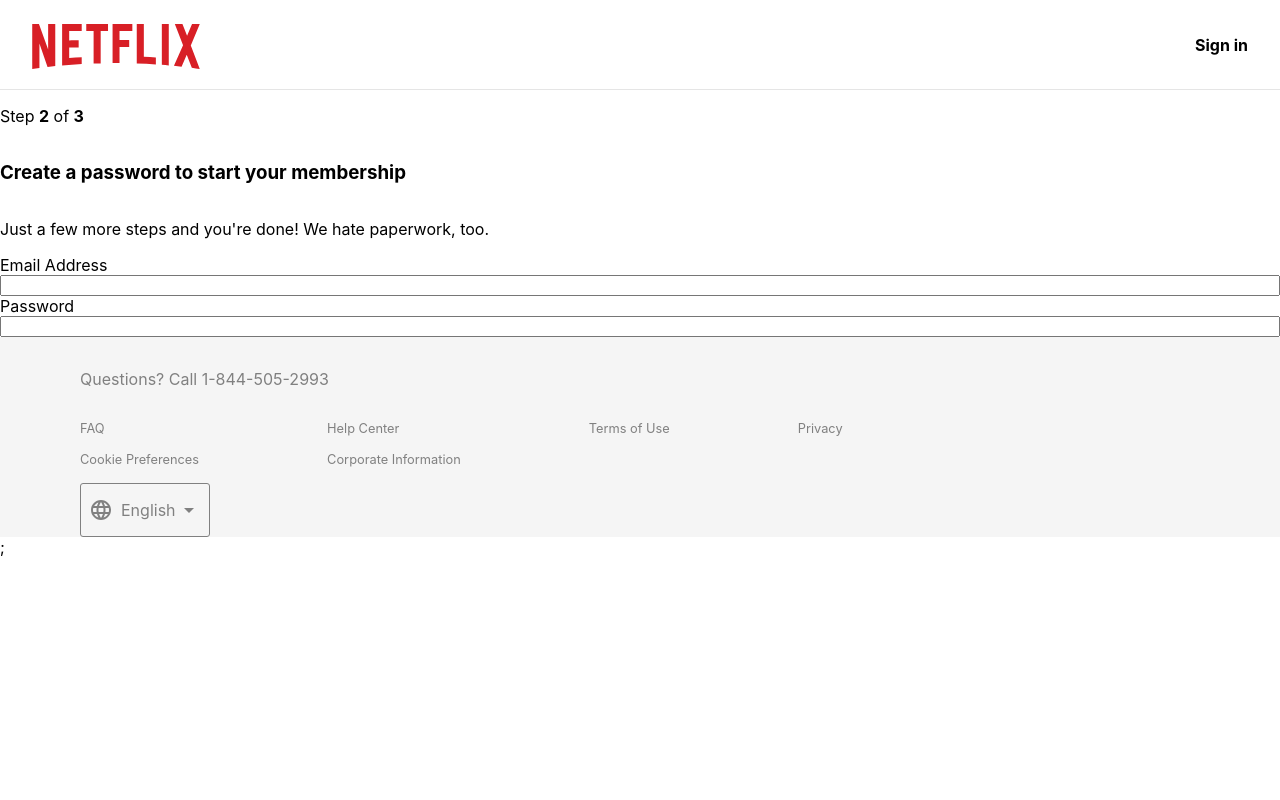
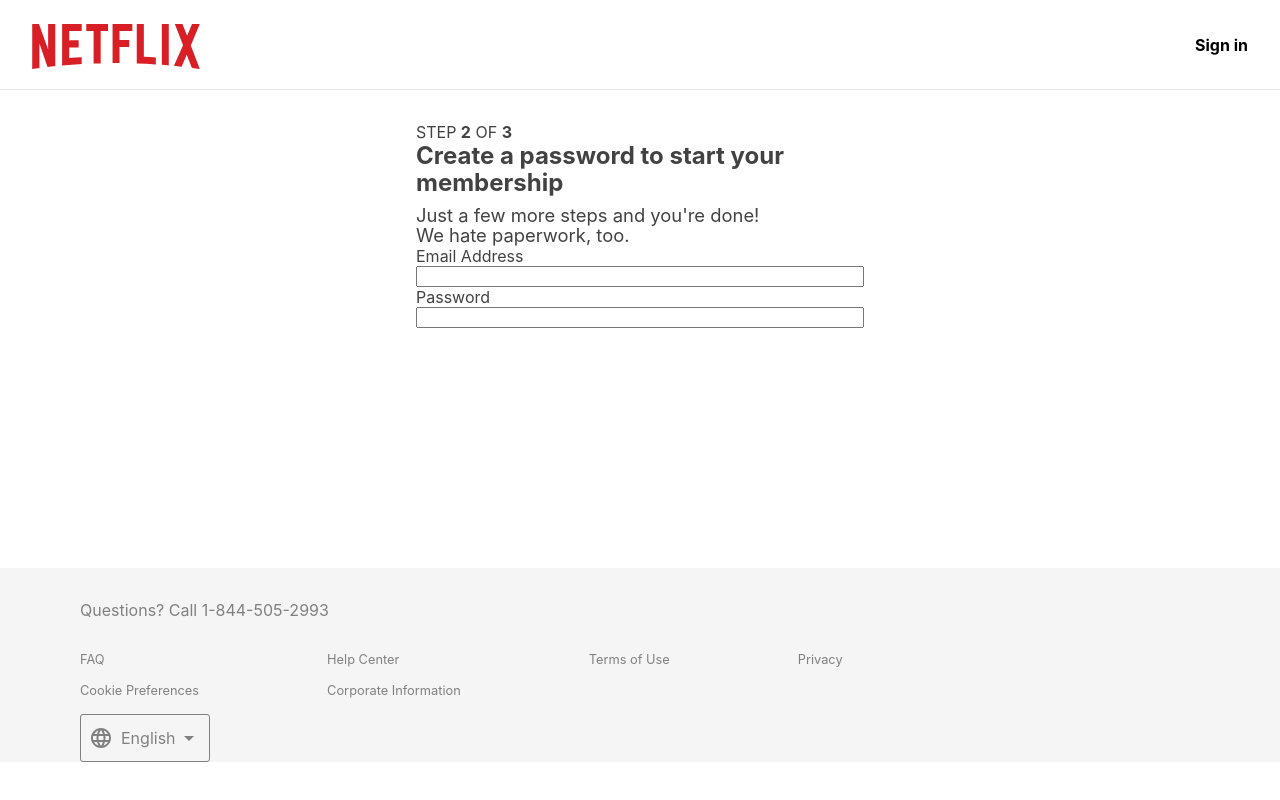
Before and after one commit to ricardodevv/nexflix-clone, a Next.js app: page /signup/regform in a window 1280 px wide. Built offline with nearby package versions, Linux system fonts and the light colour scheme.

Commit message:
making the regform page form

```diff
--- a/components/FooterSignUp.js
+++ b/components/FooterSignUp.js
@@ -18,8 +18,9 @@
     color: gray;
     outline: white;
   }
+
   p {
-    margin: 1rem 0.5rem;
+    margin: 0.8rem 0.5rem;
     width: 3rem;
   }
 
--- a/components/LayoutSignUp.js
+++ b/components/LayoutSignUp.js
@@ -5,7 +5,13 @@
 
 const LayoutSignUp = ({ children }) => {
   return (
-    <div>
+    <div
+      css={css`
+        min-height: 100vh;
+        display: flex;
+        flex-direction: column;
+      `}
+    >
       <HeaderSignUp />
       <div
         css={css`
--- a/pages/_app.js
+++ b/pages/_app.js
@@ -6,7 +6,7 @@
 function MyApp({ Component, pageProps }) {
   return (
     <StateProvider reducer={reducer} store={store}>
-      <Component {...pageProps} />;
+      <Component {...pageProps} />
     </StateProvider>
   );
 }
--- a/pages/signup/regform.js
+++ b/pages/signup/regform.js
@@ -5,11 +5,38 @@
 import Box from "@mui/material/Box";
 import { useFormik } from "formik";
 import LayoutSignUp from "../../components/LayoutSignUp";
+import { useStateValue } from "../../components/StateProvider";
+import styled from "@emotion/styled";
+
+const BoxStyled = styled(Box)(() => ({
+  display: "flex",
+  flexDirection: "column",
+  margin: "2rem auto 6rem auto",
+  padding: "0 0 9rem 0",
+  maxWidth: "28rem",
+  color: "#424242",
+
+  "& p, h3": {
+    margin: "0rem",
+  },
+  "& h3": {
+    fontSize: "1.5rem",
+    lineHeight: "1.7rem",
+    marginBottom: "0.5rem",
+  },
+  "& #p-text": {
+    fontSize: "1.15rem",
+    lineHeight: "1.3rem",
+  },
+}));
 
 const Regform = () => {
+  const [store, dispatch] = useStateValue();
+  console.log(store);
+
   const formik = useFormik({
     initialValues: {
-      email: "",
+      email: store.email.length !== 0 ? store.email : "",
       password: "",
     },
     onSubmit: (values) => {
@@ -19,12 +46,15 @@
 
   return (
     <LayoutSignUp>
-      <Box sx={{ display: "flex", flexDirection: "column" }}>
+      <BoxStyled>
         <p>
-          Step <b>2</b> of <b>3</b>
+          STEP <b>2</b> OF <b>3</b>
         </p>
         <h3>Create a password to start your membership</h3>
-        <p>Just a few more steps and you're done! We hate paperwork, too.</p>
+        <p id="p-text">
+          Just a few more steps and you're done!
+          <br /> We hate paperwork, too.
+        </p>
         <form
           onSubmit={formik.handleSubmit}
           css={css`
@@ -49,7 +79,7 @@
             value={formik.values.password}
           />
         </form>
-      </Box>
+      </BoxStyled>
     </LayoutSignUp>
   );
 };
```
Also changed, not shown: components/GetStartedField.js (+1 -6 lines).
